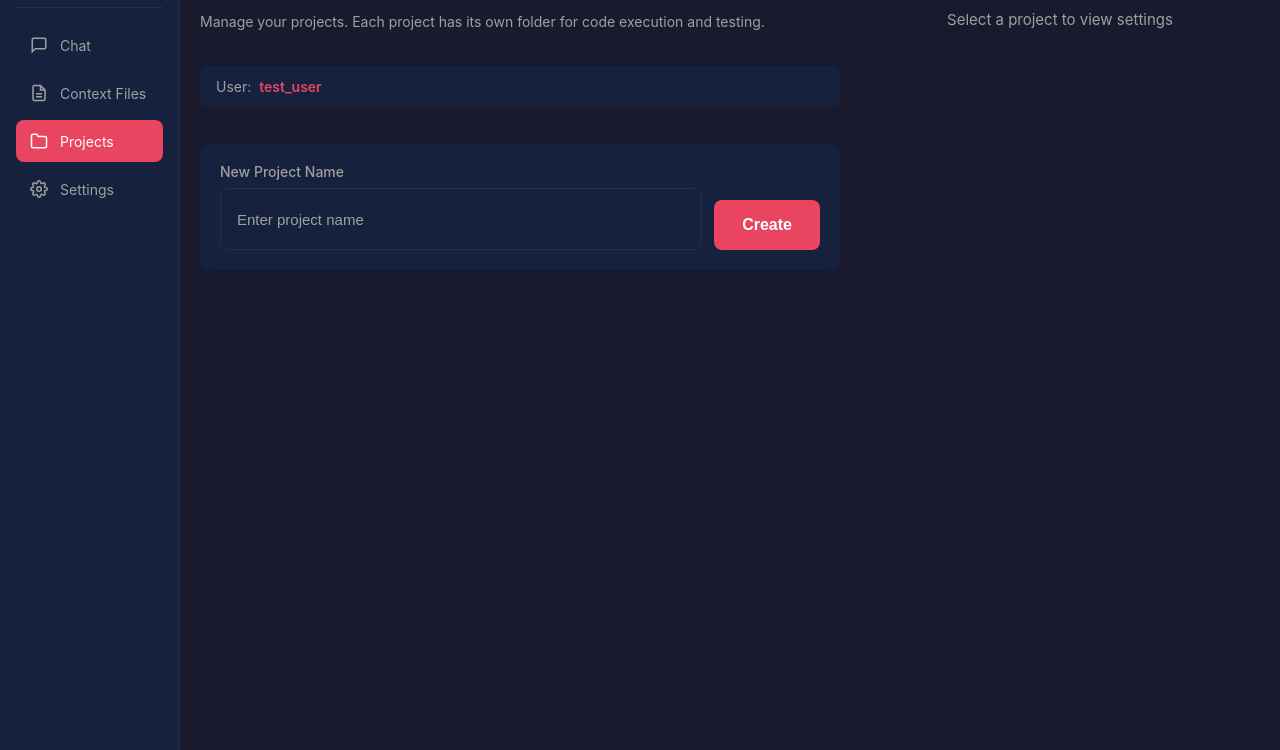
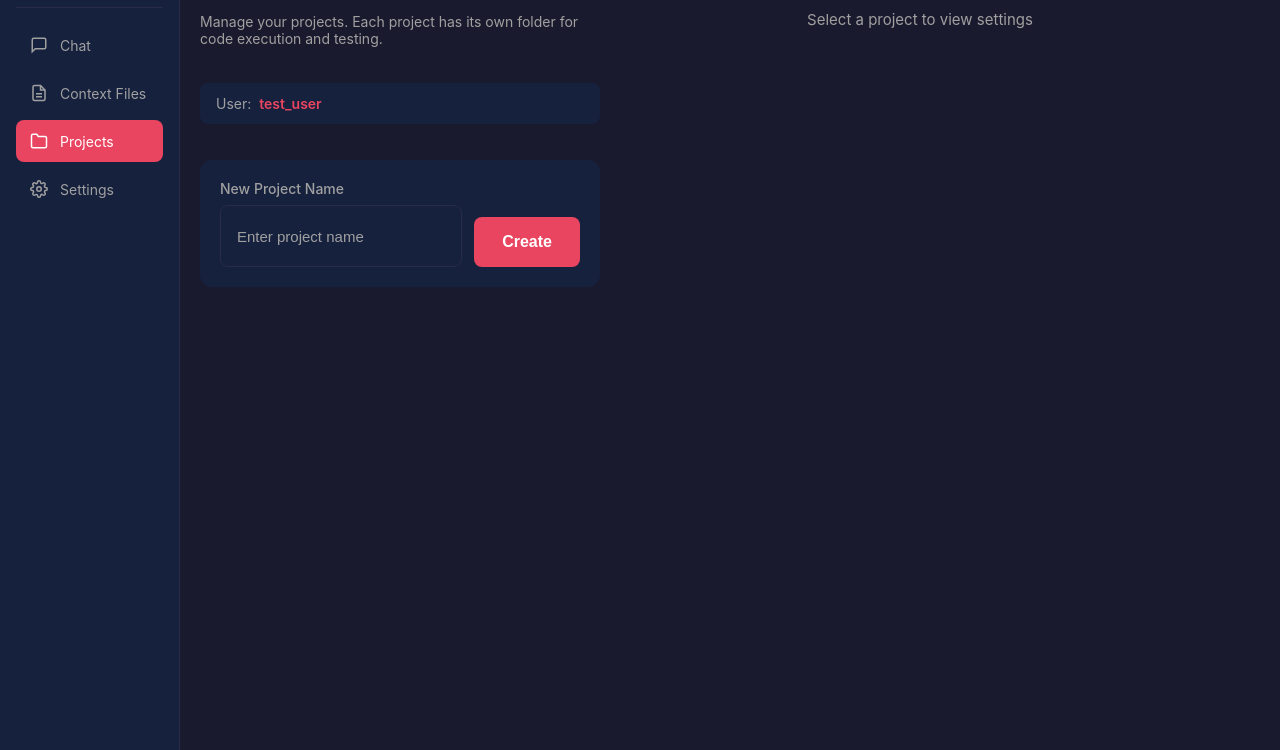
Before and after one commit to aelirift/aelilobster, a plain HTML site: page static/projects.html in a window 1280 px wide. Shown: the part 50-800 px from the top of the page. Drawn offline with Linux system fonts and the light colour scheme; no server answers.

Commit message:
Fix: Adjust projects page panel widths
- Left panel max-width: 400px
- Right panel width: 600px

```diff
--- a/static/projects.html
+++ b/static/projects.html
@@ -7,8 +7,8 @@
     <link rel="stylesheet" href="/static/css/style.css">
     <style>
         .projects-page { display: flex; gap: 20px; padding: 20px; height: calc(100vh - 60px); }
-        .projects-left { flex: 1; display: flex; flex-direction: column; gap: 16px; overflow: hidden; }
-        .projects-right { width: 400px; flex-shrink: 0; display: flex; flex-direction: column; gap: 12px; overflow-y: auto; }
+        .projects-left { flex: 1; max-width: 400px; display: flex; flex-direction: column; gap: 16px; overflow: hidden; }
+        .projects-right { width: 600px; flex-shrink: 0; display: flex; flex-direction: column; gap: 12px; overflow-y: auto; }
         .projects-right h3 { margin: 0 0 12px 0; font-size: 16px; }
         .project-settings { display: flex; flex-direction: column; gap: 12px; }
         .project-settings .form-group { margin-bottom: 8px; }
```
